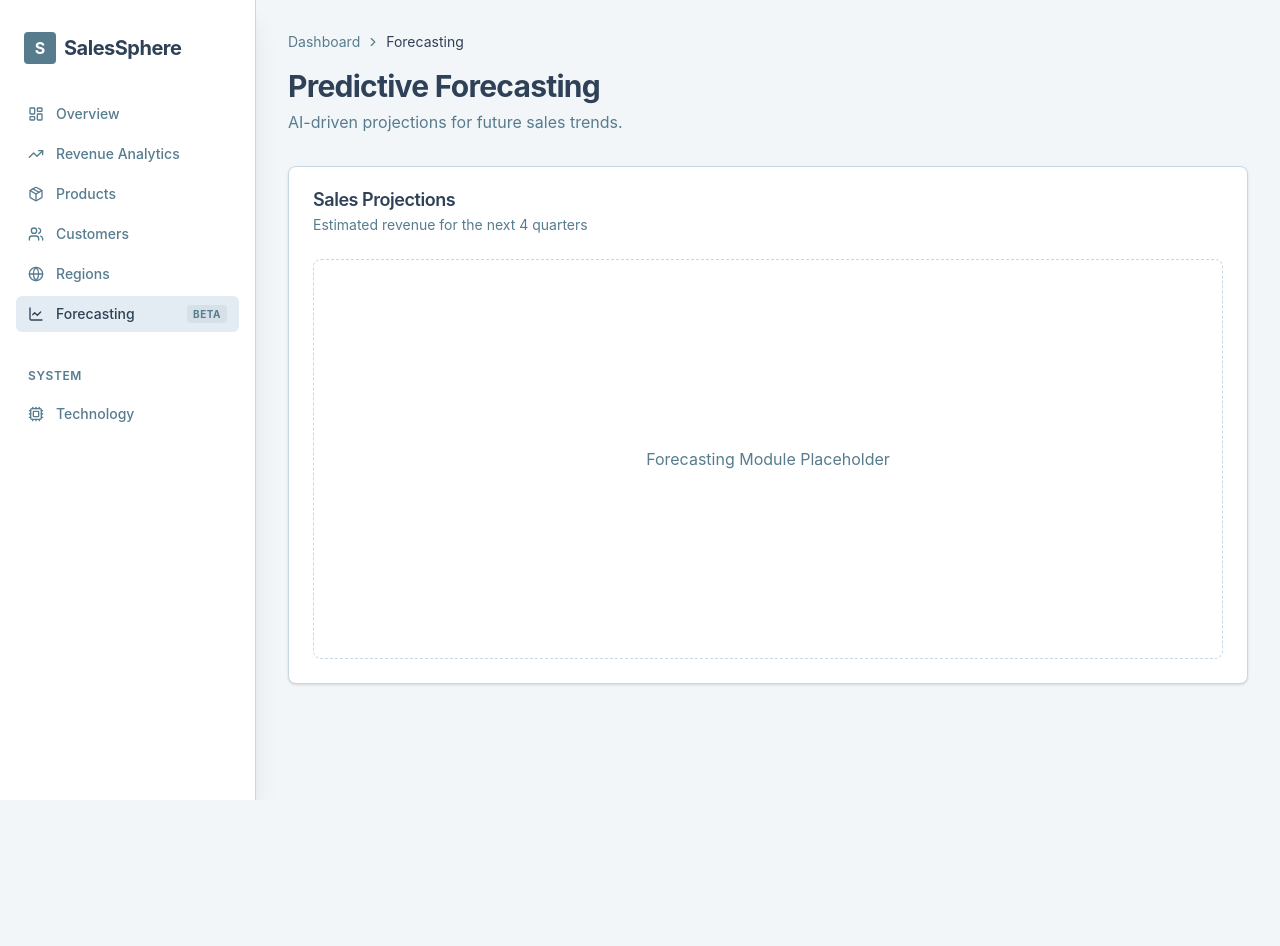
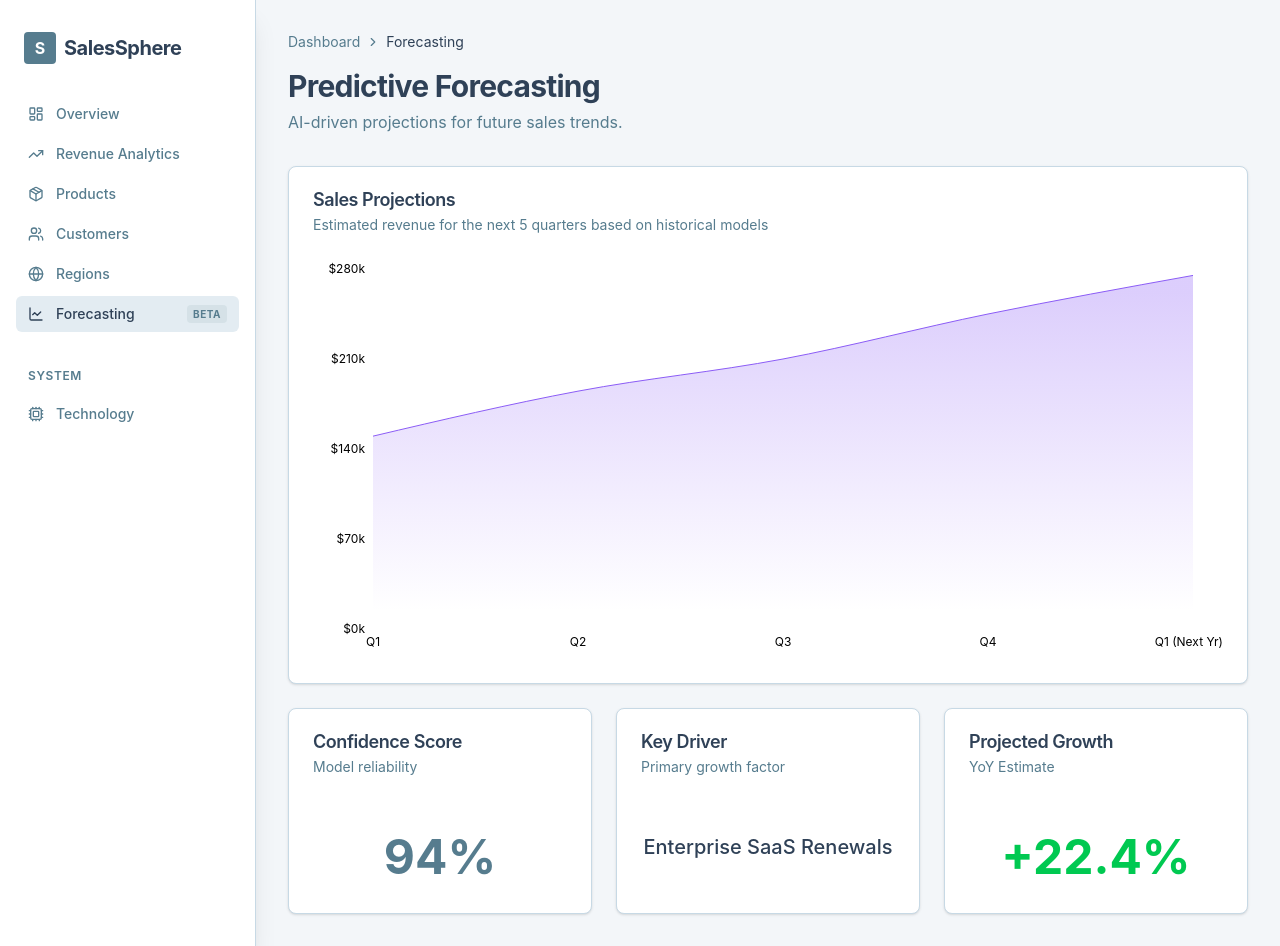
Before and after one commit to zaid1234-11/Thiranex-1---salessphere, a React (Vite) app: page /forecasting in a window 1280 px wide. Before the commit the page ends 800 px from the top, so only its background shows below. Built offline with nearby package versions, Linux system fonts and the light colour scheme.

Commit message:
feat: forecasting module with trend area charts

```diff
--- a/src/features/forecast/ForecastingModule.tsx
+++ b/src/features/forecast/ForecastingModule.tsx
@@ -1,11 +1,23 @@
 import { motion } from "framer-motion";
 import { PageHeader } from "@/components/layout/PageHeader";
 import { Card, CardContent, CardHeader, CardTitle, CardDescription } from "@/components/design-system/card";
+import { TrendAreaChart } from "@/components/charts/TrendAreaChart";
+import { useDashboardStore } from "@/store/useDashboardStore";
+
+const MOCK_FORECAST_DATA = [
+  { label: 'Q1', value: 150000 },
+  { label: 'Q2', value: 185000 },
+  { label: 'Q3', value: 210000 },
+  { label: 'Q4', value: 245000 },
+  { label: 'Q1 (Next Yr)', value: 275000 },
+];
 
 export function ForecastingModule() {
+  const { isLoading } = useDashboardStore();
+
   return (
     <motion.div
-      className="space-y-8"
+      className="space-y-6"
       initial={{ opacity: 0, y: 20 }}
       animate={{ opacity: 1, y: 0 }}
     >
@@ -18,17 +30,60 @@ export function ForecastingModule() {
         ]}
       />
 
-      <Card>
-        <CardHeader>
-          <CardTitle>Sales Projections</CardTitle>
-          <CardDescription>Estimated revenue for the next 4 quarters</CardDescription>
-        </CardHeader>
-        <CardContent>
-          <div className="h-[400px] flex items-center justify-center text-muted-foreground border border-dashed rounded-lg">
-            Forecasting Module Placeholder
-          </div>
-        </CardContent>
-      </Card>
+      <div className="grid grid-cols-1 md:grid-cols-2 lg:grid-cols-3 gap-6">
+        <Card className="col-span-1 md:col-span-2 lg:col-span-3">
+          <CardHeader>
+            <CardTitle>Sales Projections</CardTitle>
+            <CardDescription>Estimated revenue for the next 5 quarters based on historical models</CardDescription>
+          </CardHeader>
+          <CardContent>
+            {isLoading ? (
+              <div className="h-[400px] flex items-center justify-center">Loading model...</div>
+            ) : (
+              <div className="h-[400px] w-full">
+                <TrendAreaChart
+                  data={MOCK_FORECAST_DATA}
+                  xAxisKey="label"
+                  series={[
+                    { key: "value", color: "#8b5cf6", name: "Projected Revenue" }
+                  ]}
+                  valueFormatter={(val) => `$${(val / 1000)}k`}
+                />
+              </div>
+            )}
+          </CardContent>
+        </Card>
+
+        <Card>
+          <CardHeader>
+            <CardTitle>Confidence Score</CardTitle>
+            <CardDescription>Model reliability</CardDescription>
+          </CardHeader>
+          <CardContent className="flex items-center justify-center py-8">
+            <div className="text-5xl font-bold text-primary">94%</div>
+          </CardContent>
+        </Card>
+
+        <Card>
+          <CardHeader>
+            <CardTitle>Key Driver</CardTitle>
+            <CardDescription>Primary growth factor</CardDescription>
+          </CardHeader>
+          <CardContent className="flex items-center justify-center py-8">
+            <div className="text-xl font-medium text-center">Enterprise SaaS Renewals</div>
+          </CardContent>
+        </Card>
+
+        <Card>
+          <CardHeader>
+            <CardTitle>Projected Growth</CardTitle>
+            <CardDescription>YoY Estimate</CardDescription>
+          </CardHeader>
+          <CardContent className="flex items-center justify-center py-8">
+            <div className="text-5xl font-bold text-green-500">+22.4%</div>
+          </CardContent>
+        </Card>
+      </div>
     </motion.div>
   );
 }
```
